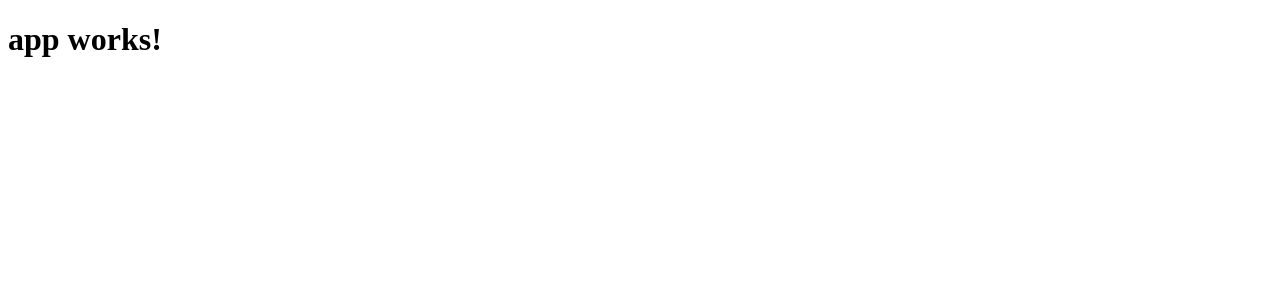
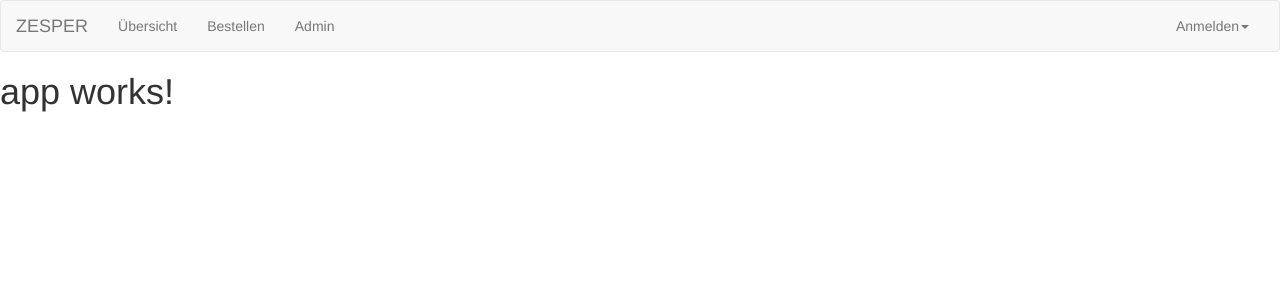
Before and after one commit to patrickdawson/ZESPER, an Angular app: page / in a window 1280 px wide. Shown: the top 300 px of the page. Built offline with nearby package versions, Linux system fonts and the light colour scheme.

Commit message:
Added bootstrap navigation bar.

```diff
--- a/src/app/app.component.html
+++ b/src/app/app.component.html
@@ -1,3 +1,4 @@
+<ze-header></ze-header>
 <h1>
   {{title}}
 </h1>
--- a/src/app/app.module.ts
+++ b/src/app/app.module.ts
@@ -4,10 +4,12 @@ import { FormsModule } from '@angular/forms';
 import { HttpModule } from '@angular/http';
 
 import { AppComponent } from './app.component';
+import { HeaderComponent } from './header/header.component';
 
 @NgModule({
   declarations: [
-    AppComponent
+    AppComponent,
+    HeaderComponent
   ],
   imports: [
     BrowserModule,
--- /dev/null
+++ b/src/app/header/header.component.html
@@ -0,0 +1,32 @@
+<nav class="navbar navbar-default">
+    <div class="container-fluid">
+        <!-- Brand and toggle get grouped for better mobile display -->
+        <div class="navbar-header">
+            <a class="navbar-brand">ZESPER</a>
+        </div>
+
+        <!-- Collect the nav links, forms, and other content for toggling -->
+        <div class="collapse navbar-collapse" id="bs-example-navbar-collapse-1">
+            <ul class="nav navbar-nav">
+                <li routerLinkActive="active"><a>Übersicht</a></li>
+                <li routerLinkActive="active"><a>Bestellen</a></li>
+                <li routerLinkActive="active"><a>Admin</a></li>
+            </ul>
+            <ul class="nav navbar-nav navbar-right">
+                <li class="dropdown">
+                    <a
+                            class="dropdown-toggle"
+                            role="button"
+                            aria-haspopup="true"
+                            aria-expanded="false">Anmelden<span class="caret"></span></a>
+                    <ul class="dropdown-menu">
+                        <li><a>Registrieren</a></li>
+                        <li><a>Anmelden</a></li>
+                        <li role="separator" class="divider"></li>
+                        <li><a href="#">Abmelden</a></li>
+                    </ul>
+                </li>
+            </ul>
+        </div><!-- /.navbar-collapse -->
+    </div><!-- /.container-fluid -->
+</nav>
--- a/src/index.html
+++ b/src/index.html
@@ -8,6 +8,12 @@
     <meta name="viewport" content="width=device-width, initial-scale=1">
     <link rel="icon" type="image/x-icon" href="favicon.ico">
 
+    <!--
+     Bootstrap
+     Latest compiled and minified CSS
+    -->
+    <link rel="stylesheet" href="https://maxcdn.bootstrapcdn.com/bootstrap/3.3.7/css/bootstrap.min.css"
+          integrity="sha384-BVYiiSIFeK1dGmJRAkycuHAHRg32OmUcww7on3RYdg4Va+PmSTsz/K68vbdEjh4u" crossorigin="anonymous">
 </head>
 <body>
 <ze-root>Loading...</ze-root>
```
Also changed, not shown: src/app/header/header.component.ts (added, +12 -0 lines), src/app/header/header.component.css (added). Lines whose indentation alone changed are shown as unchanged.
